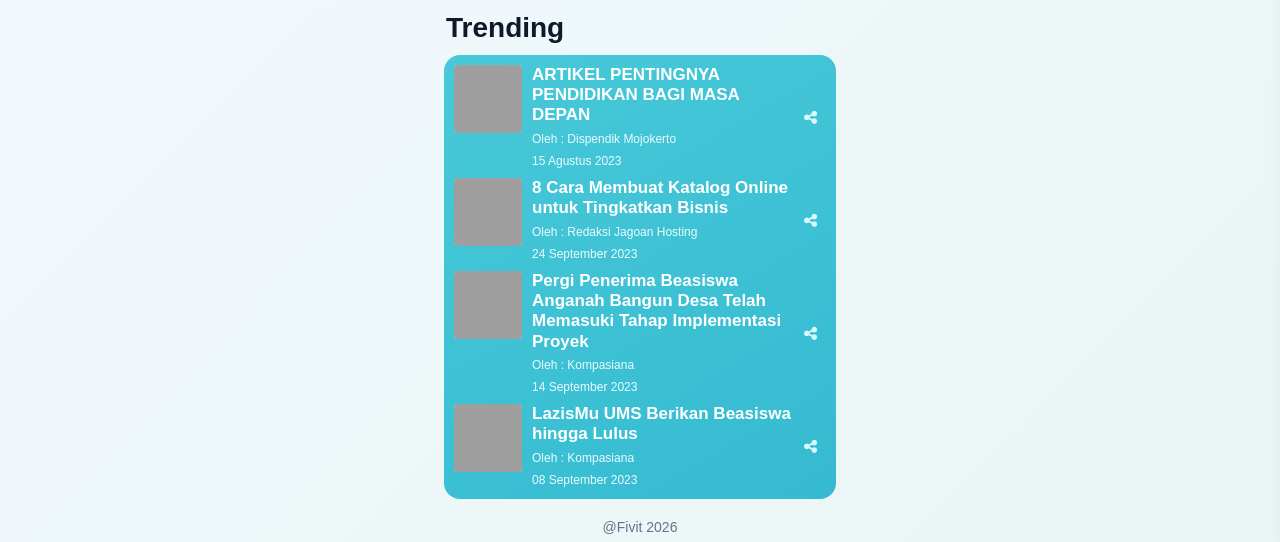
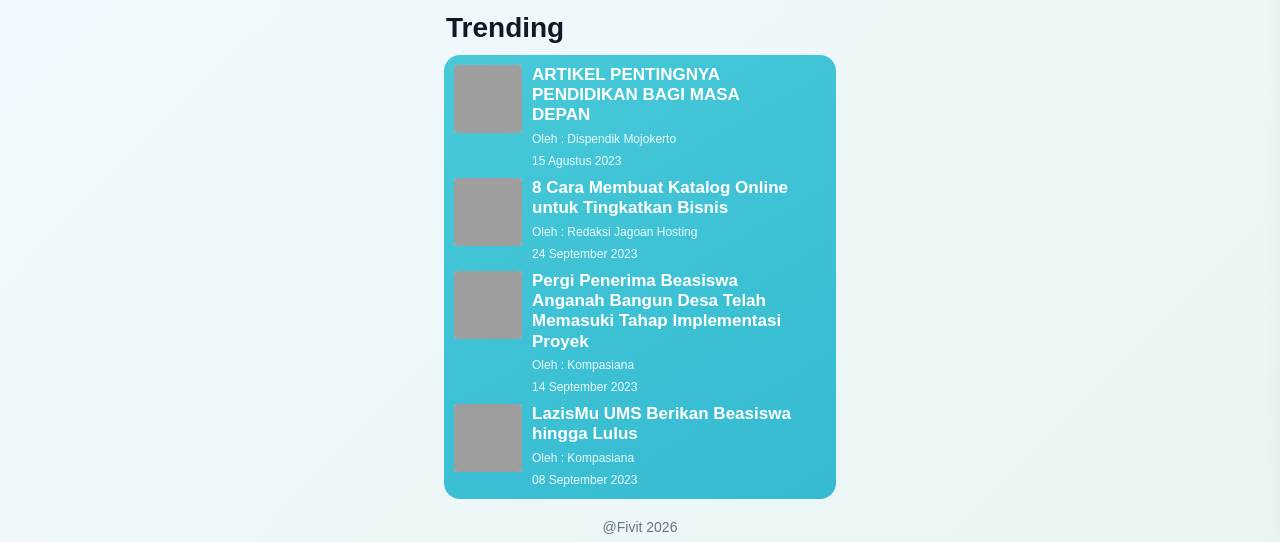
Before and after one commit to Matthew066/Fivitt, a PHP site: page /education.php in a window 1280 px wide. Shown: the part 250-792 px from the top of the page. Run offline with PHP 8.4, Linux system fonts and the light colour scheme; a user stored in the database is signed in; some web fonts are replaced; grey boxes are pictures that could not be loaded.

Commit message:
hapus simbol share

```diff
--- a/education.php
+++ b/education.php
@@ -150,7 +150,7 @@ include 'includes/header.php';
                 <div class="trend-meta">Oleh : Dispendik Mojokerto</div>
                 <div class="trend-meta">15 Agustus 2023</div>
             </div>
-            <i class="fa-solid fa-share-nodes trend-share"></i>
+
         </article>
 
         <article class="trending-item">
@@ -160,7 +160,7 @@ include 'includes/header.php';
                 <div class="trend-meta">Oleh : Redaksi Jagoan Hosting</div>
                 <div class="trend-meta">24 September 2023</div>
             </div>
-            <i class="fa-solid fa-share-nodes trend-share"></i>
+
         </article>
 
         <article class="trending-item">
@@ -170,7 +170,7 @@ include 'includes/header.php';
                 <div class="trend-meta">Oleh : Kompasiana</div>
                 <div class="trend-meta">14 September 2023</div>
             </div>
-            <i class="fa-solid fa-share-nodes trend-share"></i>
+
         </article>
 
         <article class="trending-item">
@@ -180,7 +180,7 @@ include 'includes/header.php';
                 <div class="trend-meta">Oleh : Kompasiana</div>
                 <div class="trend-meta">08 September 2023</div>
             </div>
-            <i class="fa-solid fa-share-nodes trend-share"></i>
+
         </article>
     </section>
 
```
